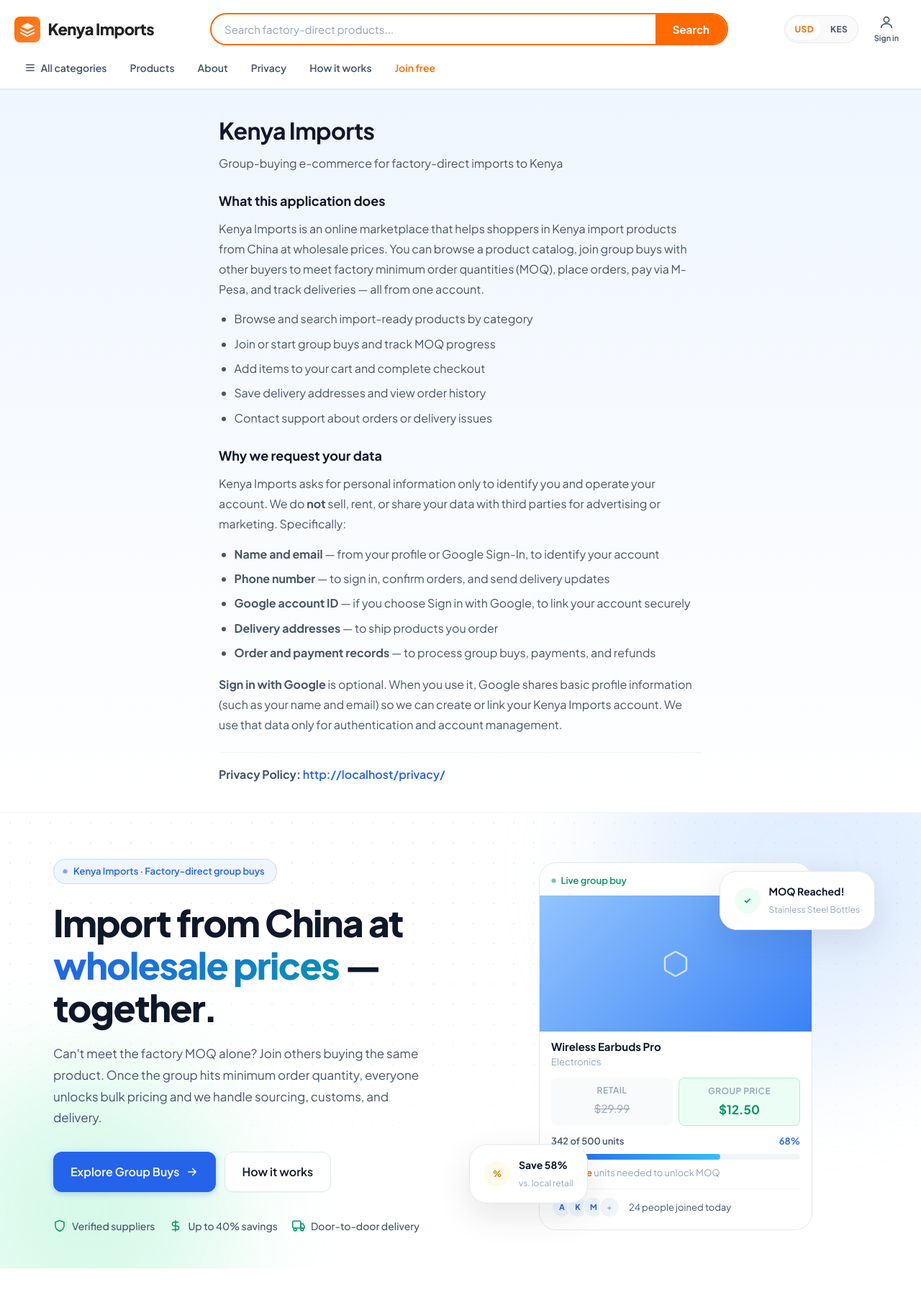
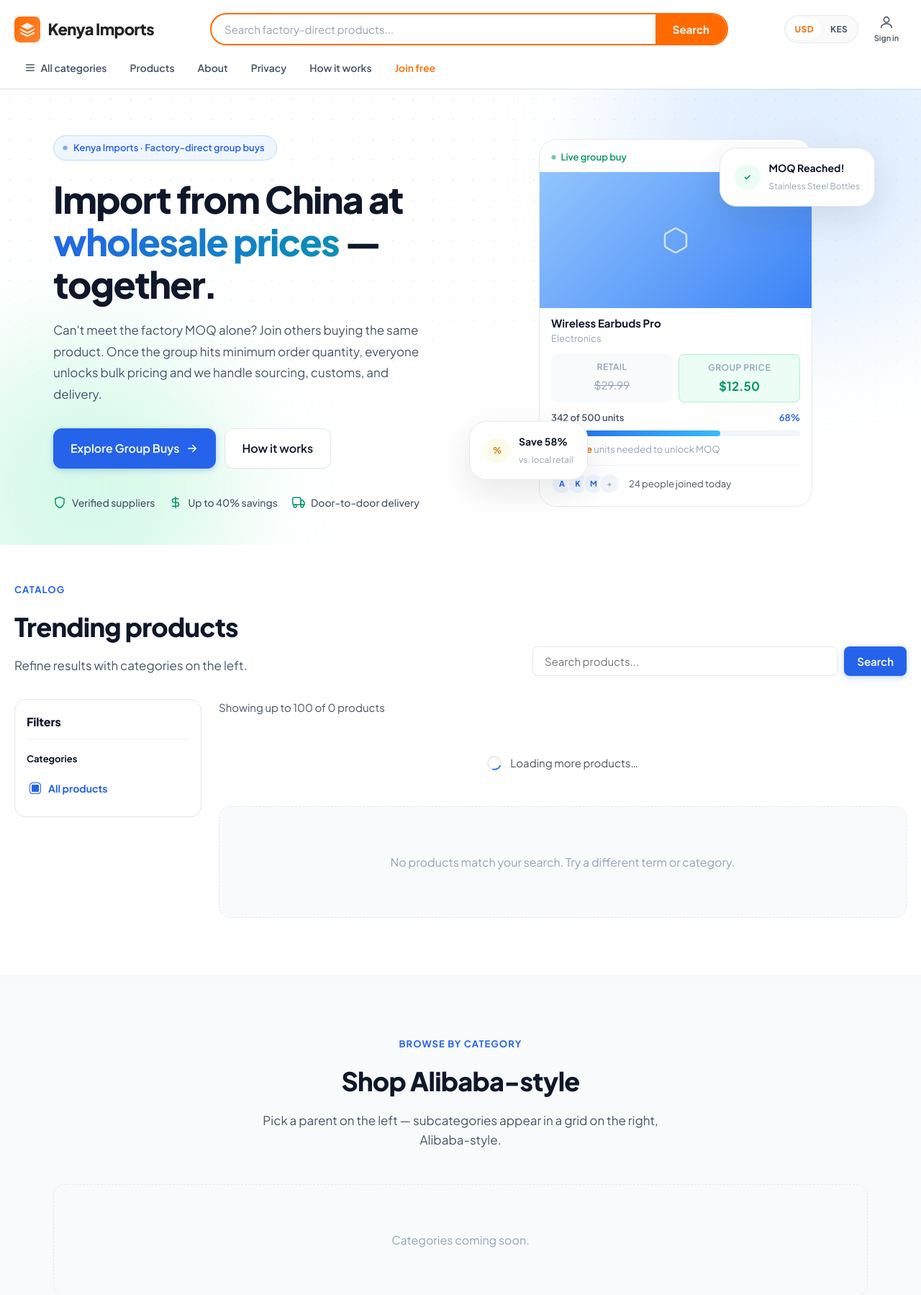
Before and after one commit to kamcho/crowdsource, a Django app: page / in a window 1280 px wide. Shown: the top 1799 px of the page at 72% size. Run offline with Django 5.2, Linux system fonts and the light colour scheme; data that the repository does not hold is empty.

Commit message:
Remove OAuth disclosure section from homepage.
Homepage now opens directly with the hero; privacy policy remains at /privacy/.

Co-authored-by: Cursor <cursoragent@cursor.com>

```diff
--- a/home/templates/home/landing.html
+++ b/home/templates/home/landing.html
@@ -11,53 +11,6 @@
 {% endblock %}
 
 {% block content %}
-
-<!-- Homepage disclosure for OAuth / app verification (public, no login required) -->
-<section class="app-purpose-banner" id="application-purpose">
-    <div class="container container-narrow">
-        <h1>Kenya Imports</h1>
-        <p class="app-purpose-tagline">Group-buying e-commerce for factory-direct imports to Kenya</p>
-
-        <h2>What this application does</h2>
-        <p>
-            Kenya Imports is an online marketplace that helps shoppers in Kenya import products from
-            China at wholesale prices. You can browse a product catalog, join group buys with other
-            buyers to meet factory minimum order quantities (MOQ), place orders, pay via M-Pesa, and
-            track deliveries — all from one account.
-        </p>
-        <ul class="app-purpose-list">
-            <li>Browse and search import-ready products by category</li>
-            <li>Join or start group buys and track MOQ progress</li>
-            <li>Add items to your cart and complete checkout</li>
-            <li>Save delivery addresses and view order history</li>
-            <li>Contact support about orders or delivery issues</li>
-        </ul>
-
-        <h2>Why we request your data</h2>
-        <p>
-            Kenya Imports asks for personal information only to identify you and operate your account.
-            We do <strong>not</strong> sell, rent, or share your data with third parties for advertising
-            or marketing. Specifically:
-        </p>
-        <ul class="app-purpose-list">
-            <li><strong>Name and email</strong> — from your profile or Google Sign-In, to identify your account</li>
-            <li><strong>Phone number</strong> — to sign in, confirm orders, and send delivery updates</li>
-            <li><strong>Google account ID</strong> — if you choose Sign in with Google, to link your account securely</li>
-            <li><strong>Delivery addresses</strong> — to ship products you order</li>
-            <li><strong>Order and payment records</strong> — to process group buys, payments, and refunds</li>
-        </ul>
-        <p>
-            <strong>Sign in with Google</strong> is optional. When you use it, Google shares basic profile
-            information (such as your name and email) so we can create or link your Kenya Imports account.
-            We use that data only for authentication and account management.
-        </p>
-
-        <p class="app-purpose-privacy">
-            <strong>Privacy Policy:</strong>
-            <a href="{% url 'home:privacy_policy' %}">{{ request.scheme }}://{{ request.get_host }}{% url 'home:privacy_policy' %}</a>
-        </p>
-    </div>
-</section>
 
 <!-- Hero Section -->
 <section class="hero" id="hero">
--- a/static/css/landing.css
+++ b/static/css/landing.css
@@ -557,69 +557,6 @@
 .section-header p {
     color: var(--color-text-secondary);
     font-size: 1.0625rem;
-}
-
-/* ── App purpose (OAuth / homepage clarity) ── */
-.app-purpose-banner {
-    padding: 2rem 0 1.5rem;
-    background: linear-gradient(180deg, #eff6ff 0%, var(--color-surface) 100%);
-    border-bottom: 1px solid var(--color-border-light);
-}
-
-.app-purpose-banner h1 {
-    font-size: 2rem;
-    letter-spacing: -0.02em;
-    margin-bottom: 0.35rem;
-}
-
-.app-purpose-tagline {
-    color: var(--color-text-muted);
-    font-size: 1.0625rem;
-    margin-bottom: 1.5rem;
-}
-
-.app-purpose-banner h2 {
-    font-size: 1.125rem;
-    margin: 1.5rem 0 0.65rem;
-    color: var(--color-text);
-}
-
-.app-purpose-list {
-    margin: 0 0 1rem;
-    padding-left: 1.35rem;
-    color: var(--color-text-secondary);
-    line-height: 1.75;
-}
-
-.app-purpose-list li {
-    margin-bottom: 0.4rem;
-}
-
-.app-purpose-privacy {
-    margin-top: 1.5rem;
-    padding-top: 1rem;
-    border-top: 1px solid var(--color-border-light);
-}
-
-.app-purpose-privacy a {
-    word-break: break-all;
-}
-
-.app-purpose-banner p {
-    color: var(--color-text-secondary);
-    font-size: 1rem;
-    line-height: 1.75;
-    margin-bottom: 0.85rem;
-}
-
-.app-purpose-banner a {
-    color: var(--color-primary);
-    font-weight: 600;
-    text-decoration: none;
-}
-
-.app-purpose-banner a:hover {
-    text-decoration: underline;
 }
 
 .hero-title {
```
